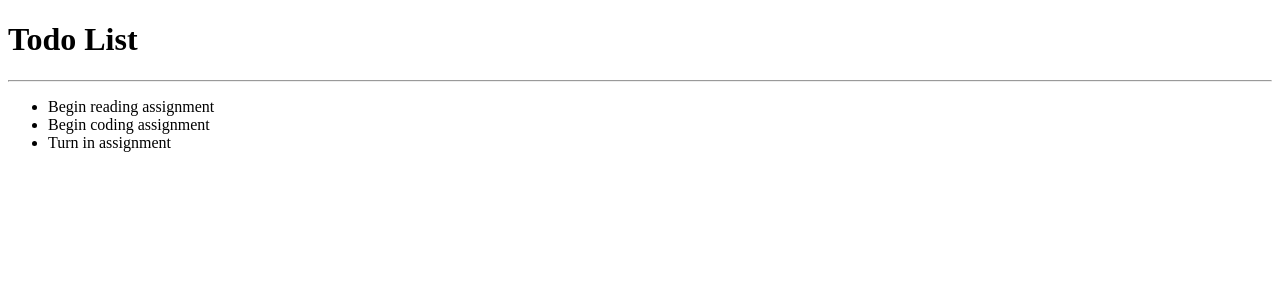
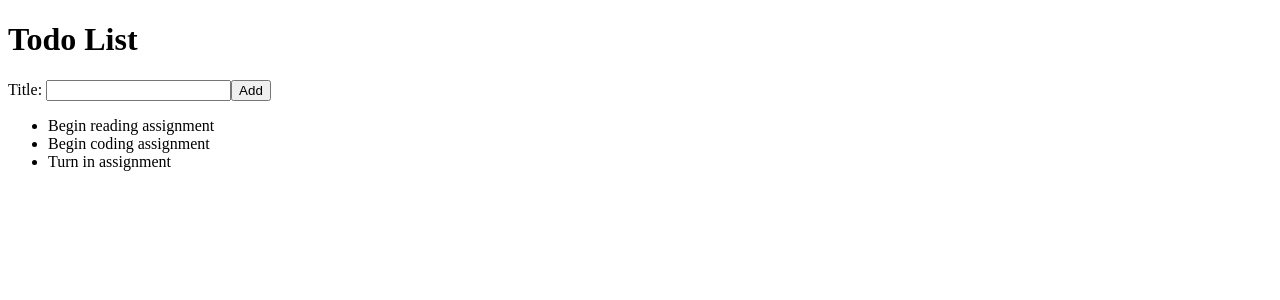
Before and after one commit to dianayossi/react-todo, a React (Create React App) app: page / in a window 1280 px wide. Shown: the top 300 px of the page. Built offline with nearby package versions, Linux system fonts and the light colour scheme; the HTML template or start-up script is replaced by a standard one.

Commit message:
lesson 2 assignment

```diff
--- /dev/null
+++ b/src/AddTodoForm.js
@@ -0,0 +1,13 @@
+import React from 'react';
+
+const AddToDoForm = () => {
+    return(
+        <form>
+            <label htmlFor="todoTitle">Title: </label>
+            <input id="todoTitle"></input>
+            <button>Add</button>
+        </form>
+    )
+}
+
+export default AddToDoForm;
--- a/src/App.js
+++ b/src/App.js
@@ -1,37 +1,16 @@
 import React from 'react';
 
-const todoList = [
-  {
-    id: 1,
-    title: "Begin reading assignment",
-  },
-  {
-    id: 2,
-    title: "Begin coding assignment",
-  },
-  {
-    id: 3,
-    title: "Turn in assignment",
-  }
-];
+import AddTodoForm from './AddTodoForm';
+import TodoList from './TodoList';
 
 function App(){
   return(
     <div>
       <h1>Todo List</h1>
-      <hr></hr>
-      <ul>
-        {todoList.map(function(item){
-          return(
-            <li key={item.id}>
-                {/* <span>{item.id}</span> */}
-                <span>{item.title}</span>
-            </li>
-          )
-        })}
 
+      <AddTodoForm />
+      <TodoList />
 
-      </ul>
     </div>
   );
 }
--- /dev/null
+++ b/src/TodoList.js
@@ -0,0 +1,34 @@
+import React from 'react';
+
+const todoList = [
+    {
+      id: 1,
+      title: "Begin reading assignment",
+    },
+    {
+      id: 2,
+      title: "Begin coding assignment",
+    },
+    {
+      id: 3,
+      title: "Turn in assignment",
+    }
+  ];
+
+const TodoList = () => {
+    return(
+        <div>
+            <ul>
+                {todoList.map(function(item){
+                 return(
+                    <li key={item.id}>
+                    <span>{item.title}</span>
+                    </li>
+                    )
+                })}
+            </ul>
+        </div>
+    )
+}
+
+export default TodoList;
```
